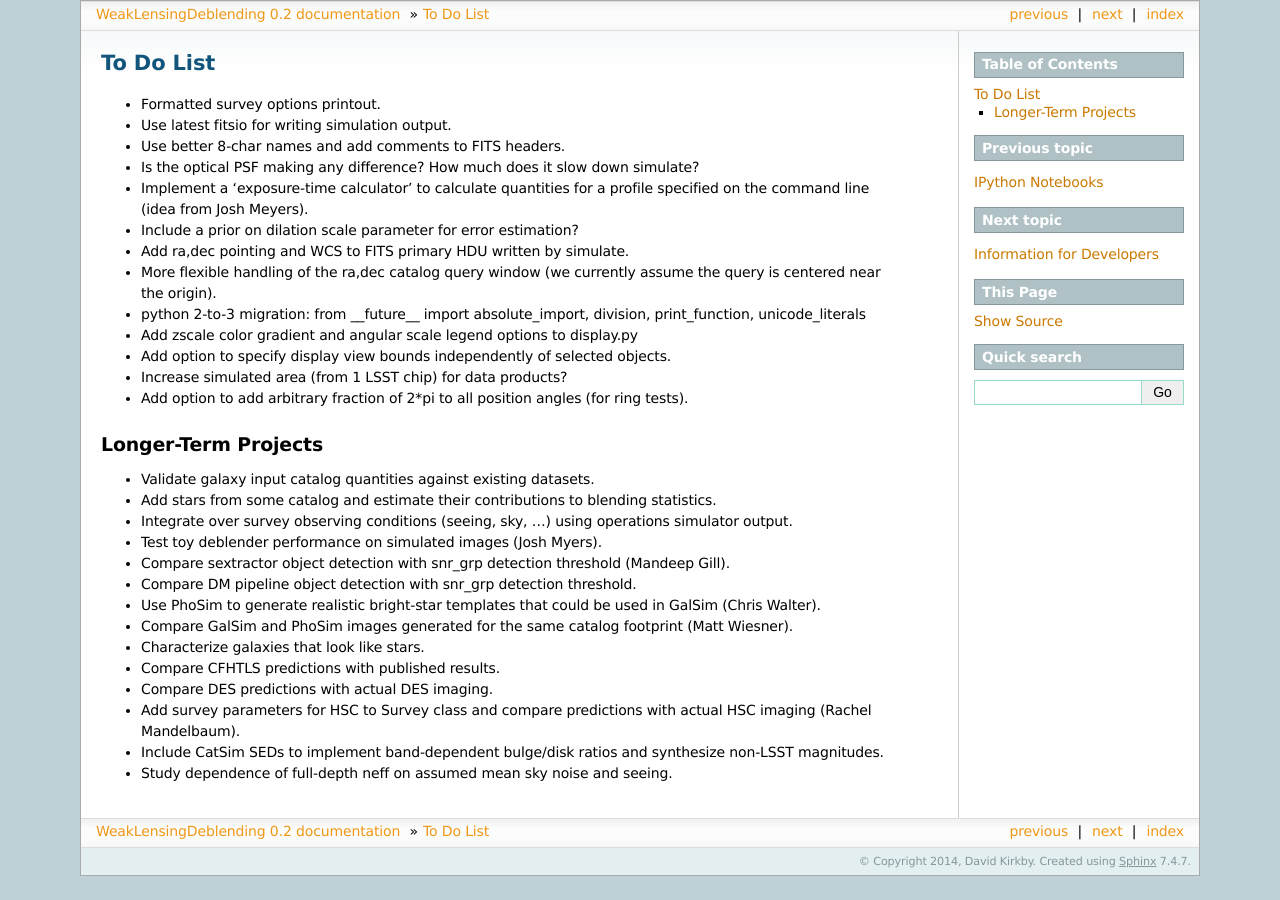
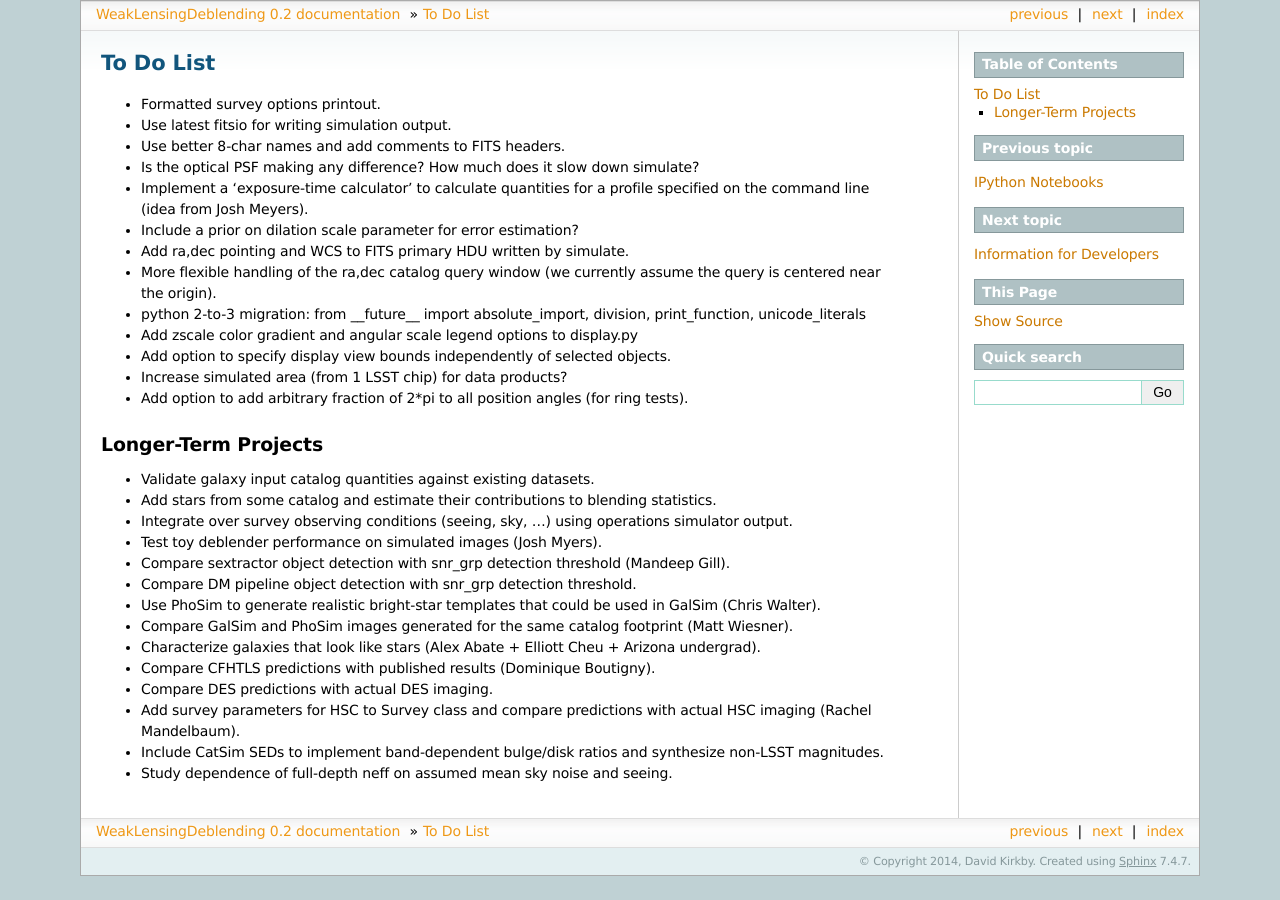
Before and after one commit to LSSTDESC/WeakLensingDeblending, a Sphinx documentation site: the page built from docs/todo.rst, in a window 1280 px wide. Built offline with Sphinx 7.4.7, drawn with Linux system fonts in a browser that asks for light colours.

Commit message:
Update TODO list with names

```diff
--- a/docs/todo.rst
+++ b/docs/todo.rst
@@ -26,8 +26,8 @@ Longer-Term Projects
 * Compare DM pipeline object detection with snr_grp detection threshold.
 * Use PhoSim to generate realistic bright-star templates that could be used in GalSim (Chris Walter).
 * Compare GalSim and PhoSim images generated for the same catalog footprint (Matt Wiesner).
-* Characterize galaxies that look like stars.
-* Compare CFHTLS predictions with published results.
+* Characterize galaxies that look like stars (Alex Abate + Elliott Cheu + Arizona undergrad).
+* Compare CFHTLS predictions with published results (Dominique Boutigny).
 * Compare DES predictions with actual DES imaging.
 * Add survey parameters for HSC to Survey class and compare predictions with actual HSC imaging (Rachel Mandelbaum).
 * Include CatSim SEDs to implement band-dependent bulge/disk ratios and synthesize non-LSST magnitudes.
```
